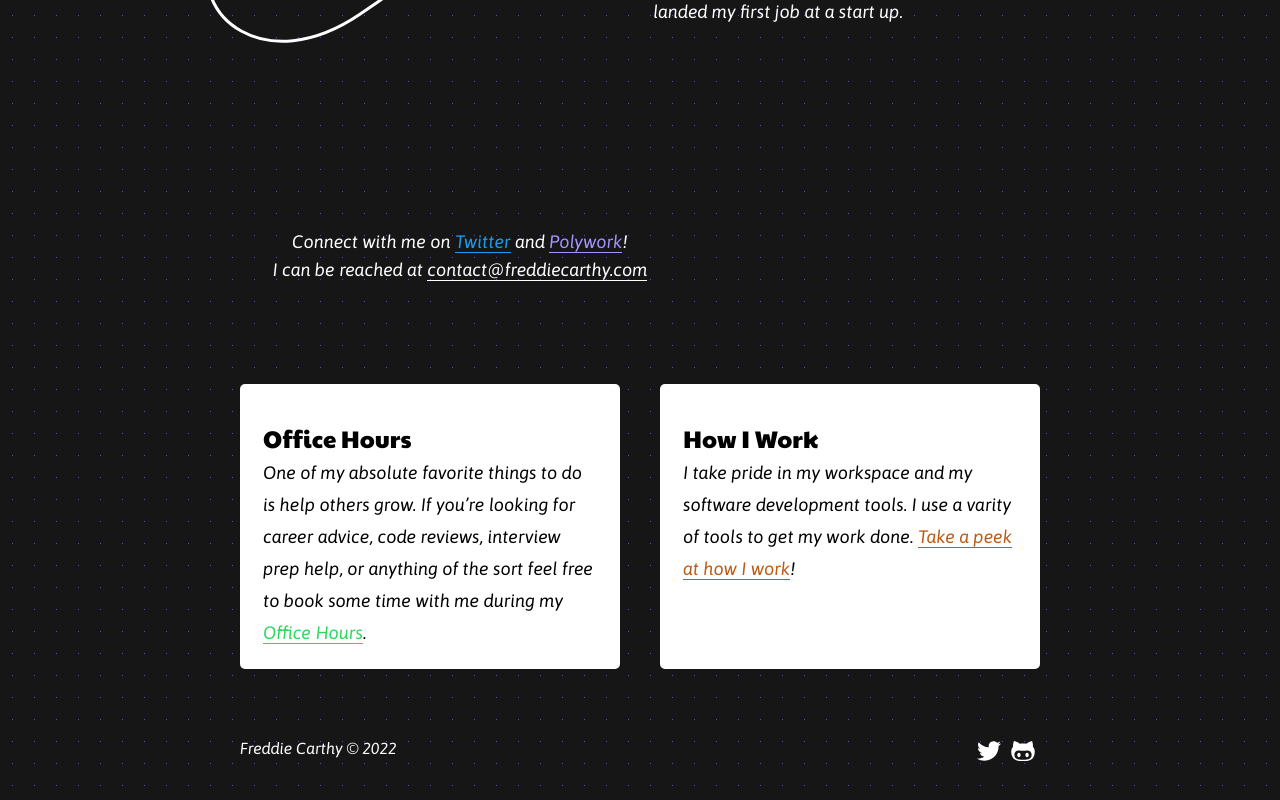
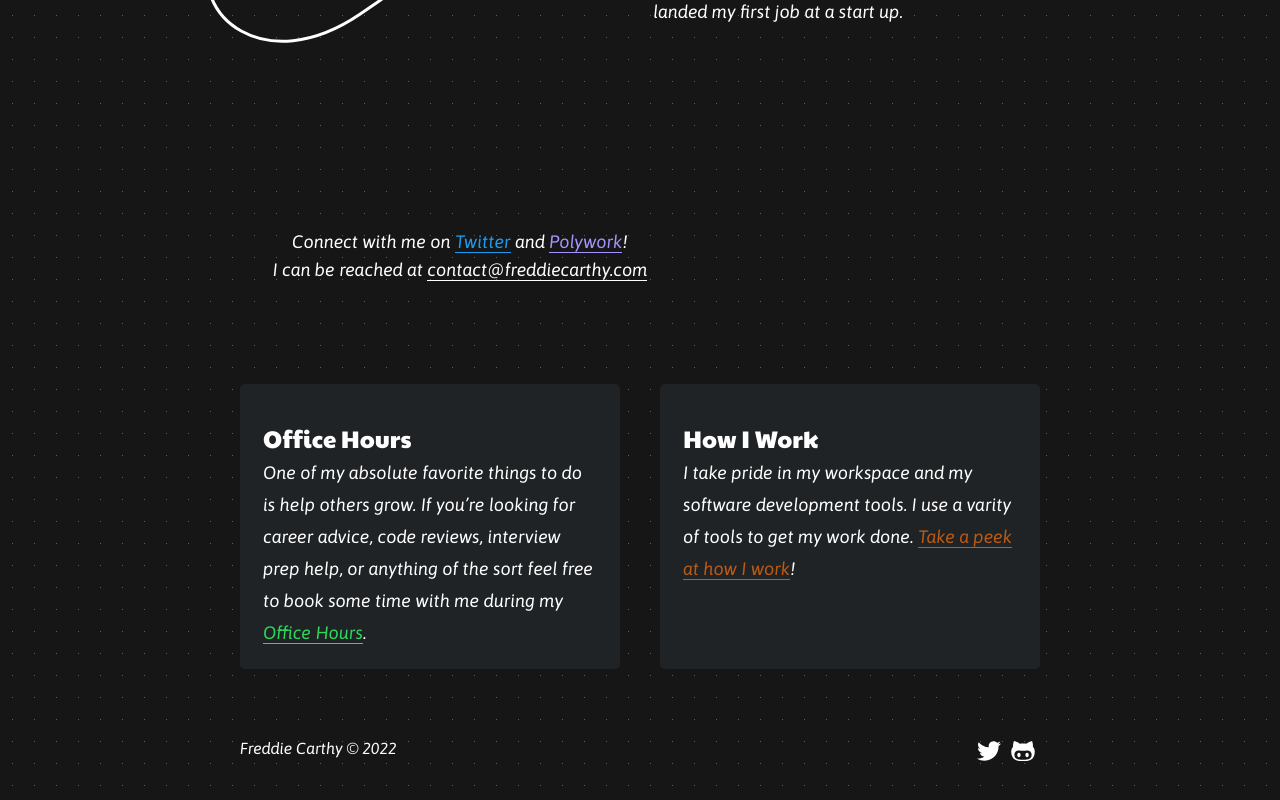
Before and after one commit to gjunkie/freddiecarthy, a Next.js app: page / in a window 1280 px wide. Shown: the part 1158-1958 px from the top of the page. Built offline with nearby package versions, Linux system fonts and the light colour scheme.

Commit message:
update homepage styles

```diff
--- a/styles/index.module.css
+++ b/styles/index.module.css
@@ -247,9 +247,9 @@
 }
 
 .square {
-  background-color: #FFFFFF;
+  background-color: #1F2326;
   border-radius: 5px;
-  color: #000000;
+  color: #ffffff;
   font-size: 16px;
   padding: 20px 23px 15px 23px;
   width:  380px;
```
